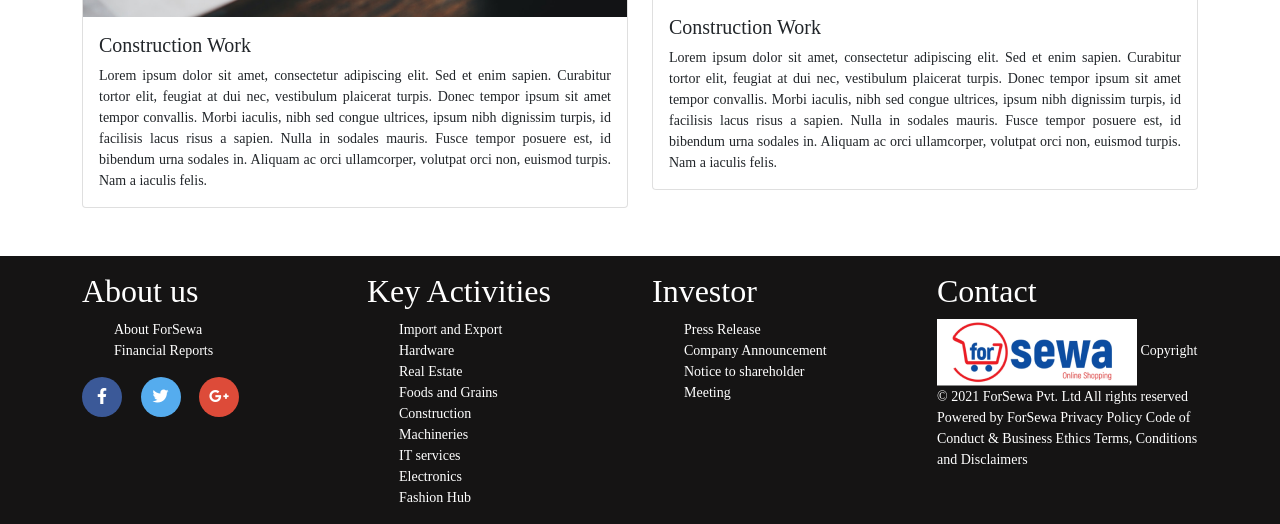
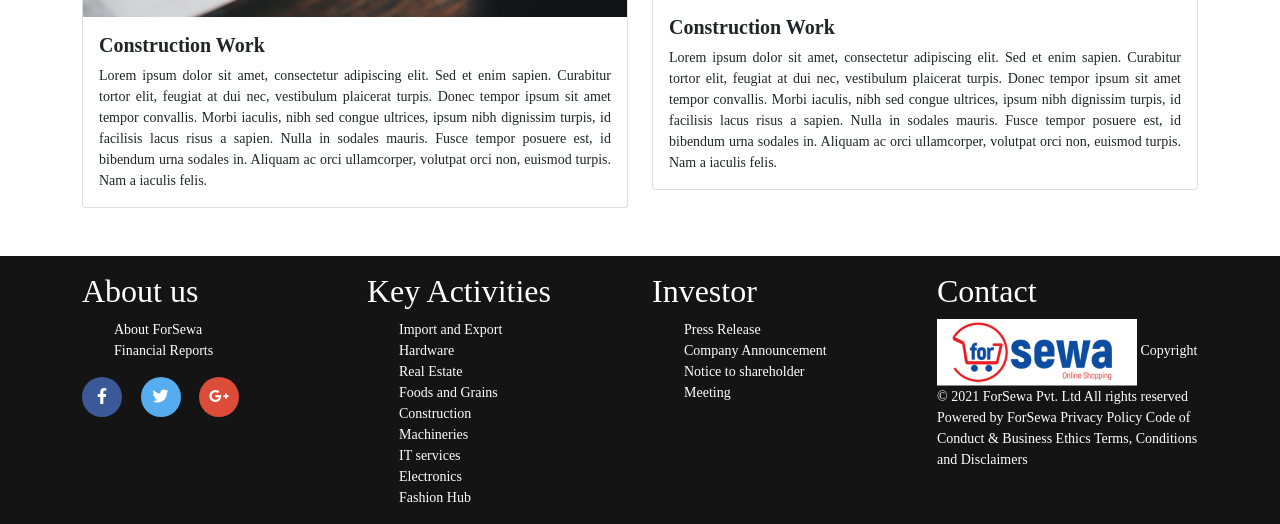
Before and after one commit to Birajramtel/for_sewa, a PHP site: page /construction.php in a window 1280 px wide. Shown: the part 2098-2622 px from the top of the page. Run offline with PHP 8.4, Linux system fonts and the light colour scheme; some libraries are stand-ins or nearby versions; some web fonts are replaced.

Commit message:
Changes made in Construction page

```diff
--- a/construction.php
+++ b/construction.php
@@ -98,7 +98,7 @@
                     <div class="card">
                         <img src="img/construction_1.png" class="card-img-top" alt="Construction">
                         <div class="card-body">
-                            <h5 class="card-title Header_2">Construction</h5>
+                            <h5 class="card-title Header_2"><strong>Construction</strong></h5>
                             <p class="card-text para_align">
                                 Lorem ipsum dolor sit amet, consectetur adipiscing elit. Sed et enim sapien. Curabitur
                                 tortor elit, feugiat at dui nec, vestibulum plaicerat turpis. Donec tempor ipsum sit
@@ -114,7 +114,7 @@
                     <div class="card">
                         <img src="img/construction_2.png" class="card-img-top" alt="Construction">
                         <div class="card-body">
-                            <h5 class="card-title Header_2">Construction Work</h5>
+                            <h5 class="card-title Header_2"><strong>Construction Work</strong></h5>
                             <p class="card-text para_align">
                                 Lorem ipsum dolor sit amet, consectetur adipiscing elit. Sed et enim sapien. Curabitur
                                 tortor elit, feugiat at dui nec, vestibulum plaicerat turpis. Donec tempor ipsum sit
@@ -130,7 +130,7 @@
                     <div class="card">
                         <img src="img/construction_3.png" class="card-img-top" alt="Construction">
                         <div class="card-body">
-                            <h5 class="card-title Header_2">Construction Work</h5>
+                            <h5 class="card-title Header_2"><strong>Construction Work</strong></h5>
                             <p class="card-text para_align pb-0">
                                 Lorem ipsum dolor sit amet, consectetur adipiscing elit. Sed et enim sapien. Curabitur
                                 tortor elit, feugiat at dui nec, vestibulum plaicerat turpis. Donec tempor ipsum sit
@@ -138,6 +138,7 @@
                                 turpis, id facilisis lacus risus a sapien. Nulla in sodales mauris. Fusce tempor posuere
                                 est, id bibendum urna sodales in. Aliquam ac orci ullamcorper, volutpat orci non, euismod
                                 turpis. Nam a iaculis felis.
+                            </p>
                         </div>
                     </div>
                 </div>
@@ -145,7 +146,7 @@
                     <div class="card">
                         <img src="img/construction_4.png" class="card-img-top" alt="Construction">
                         <div class="card-body">
-                            <h5 class="card-title Header_2">Construction Work</h5>
+                            <h5 class="card-title Header_2"><strong>Construction Work</strong></h5>
                             <p class="card-text para_align">
                                 Lorem ipsum dolor sit amet, consectetur adipiscing elit. Sed et enim sapien. Curabitur
                                 tortor elit, feugiat at dui nec, vestibulum plaicerat turpis. Donec tempor ipsum sit
```
